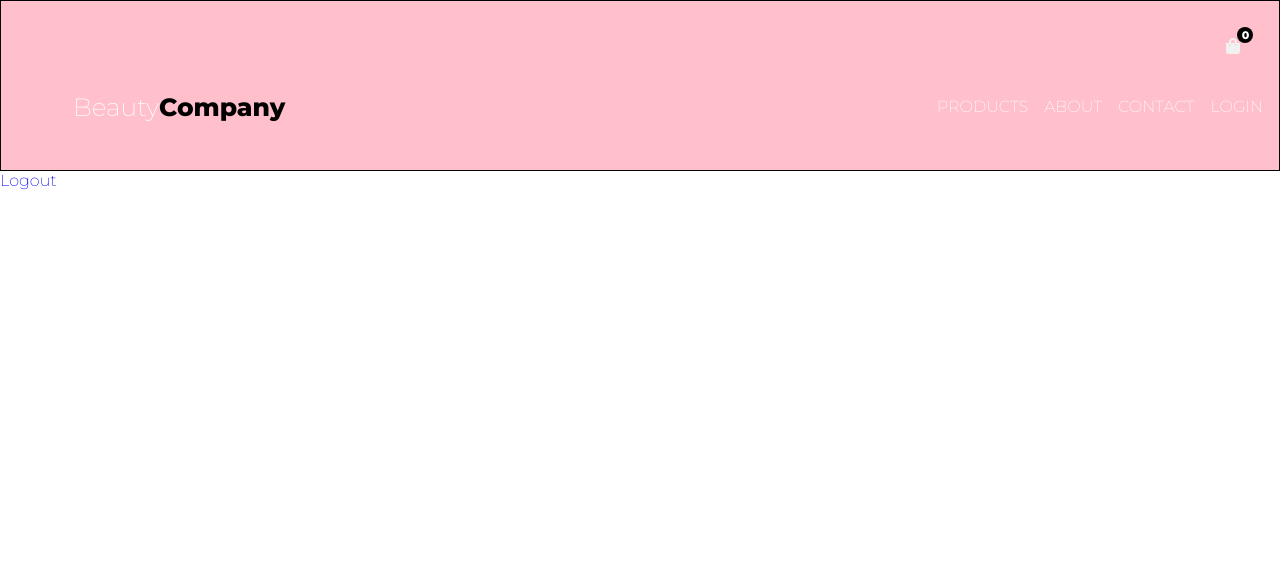
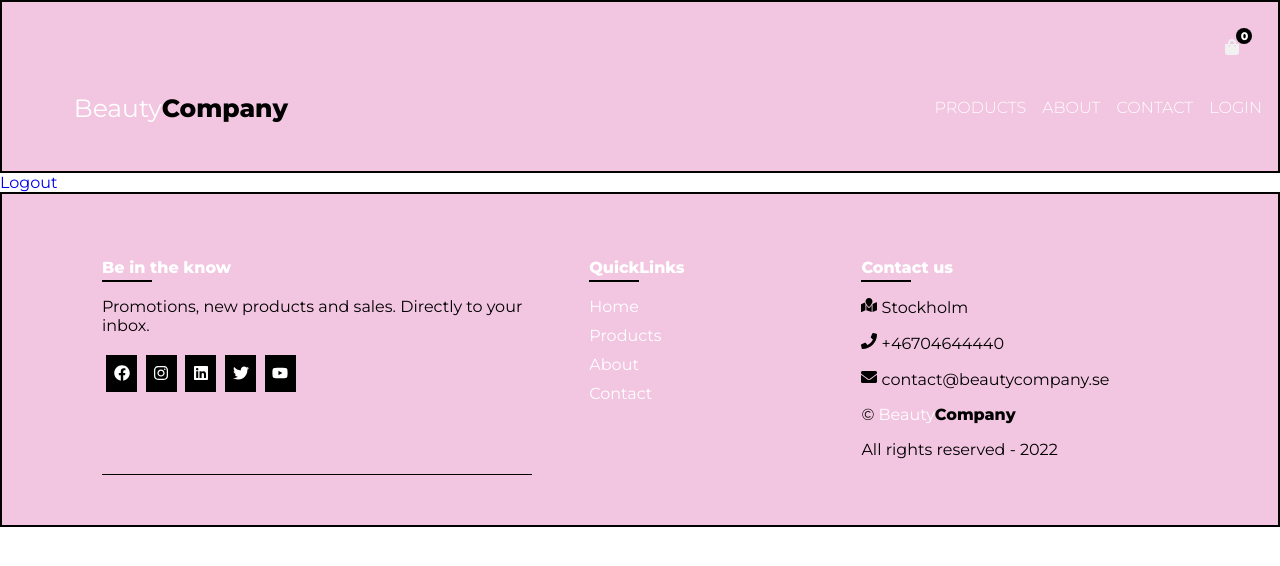
Before and after one commit to Miss-Melissa/beauty-company, a React (Create React App) app in the folder shop/: page /logout in a window 1280 px wide. Shown: the top 566 px of the page. Built offline with nearby package versions, Linux system fonts and the light colour scheme; no server answers.

Commit message:
started with footer

```diff
--- a/shop/public/index.html
+++ b/shop/public/index.html
@@ -9,15 +9,9 @@
 
   <link rel="preconnect" href="https://fonts.googleapis.com">
   <link rel="preconnect" href="https://fonts.gstatic.com" crossorigin>
-  <link rel="preconnect" href="https://fonts.googleapis.com">
-  <link rel="preconnect" href="https://fonts.gstatic.com" crossorigin>
-  <link rel="preconnect" href="https://fonts.googleapis.com">
-  <link rel="preconnect" href="https://fonts.gstatic.com" crossorigin>
   <link
-    href="https://fonts.googleapis.com/css2?family=Lato:ital,wght@0,100;0,300;0,400;1,900&family=Montserrat:wght@100;200;800&display=swap"
+    href="https://fonts.googleapis.com/css2?family=Montserrat:ital,wght@0,100;0,200;0,300;0,400;0,800;1,600&display=swap"
     rel="stylesheet">
-
-
 
   <!--
       manifest.json provides metadata used when your web app is installed on a
--- a/shop/src/App.js
+++ b/shop/src/App.js
@@ -20,6 +20,7 @@ import PageNotFound from './components/PageNotFound';
 import CheckoutSuccess from './pages/CheckoutSuccess';
 import Contact from './pages/Contact';
 import AboutUs from './pages/AboutUs';
+import Footer from './components/Footer';
 
 
 function App() {
@@ -43,6 +44,7 @@ function App() {
             <Route path="/checkout-success" element={<CheckoutSuccess />} ></Route>
             <Route path="*" element={<PageNotFound />}></Route>
           </Routes>
+          <Footer />
         </Context>
       </BrowserRouter>
 
--- a/shop/src/components/Footer.js
+++ b/shop/src/components/Footer.js
@@ -1,9 +1,66 @@
 import React from 'react'
+import { Link } from 'react-router-dom'
+import { FaMapMarked, FaPhone, FaEnvelope, FaFacebook, FaInstagram, FaLinkedin, FaTwitter, FaYoutube } from 'react-icons/fa'
 
 function Footer() {
     return (
-        <div>Footer</div>
-    )
+        <div className='footer'>
+            <div className='footer-container'>
+                <div className='sec aboutus'>
+                    <h2> Be in the know</h2>
+                    <p>
+                        Promotions, new products and sales. Directly to your inbox.
+                    </p>
+
+                    <Link to=""><FaFacebook /></Link>
+                    <Link to='/'><FaInstagram /></Link>
+                    <Link to='/'><FaLinkedin /></Link>
+                    <Link to='/'><FaTwitter /></Link>
+                    <Link to='/'><FaYoutube /></Link>
+                </div>
+
+                <div className='sec quickLinks'>
+                    <h2>QuickLinks</h2>
+
+                    <Link to='/'>Home</Link>
+                    <Link to='/Prouducts'>Products</Link>
+                    <Link to='/aboutus'>About</Link>
+                    <Link to='/contact'>Contact</Link>
+                </div>
+
+
+
+                <div className='sec contact'>
+                    <h2>Contact us</h2>
+
+                    <p>
+                        <FaMapMarked /> <span>Stockholm</span>
+                    </p>
+                    <p>
+                        <FaPhone /> <span>+46704644440</span>
+                    </p>
+
+                    <p>
+                        <FaEnvelope /> <span>contact@beautycompany.se</span>
+                    </p>
+
+                    <span className='footer-companyname'>
+                        © <strong>  <span className="spanOne">Beauty</span><span className='spanTwo'>Company</span></strong>
+                        <p className="footer-p">All rights reserved  - 2022</p>
+                    </span>
+
+                </div>
+
+            </div>
+        </div >)
 }
 
+
+
+
+
+
+
+
+
 export default Footer
--- a/shop/src/css/styles.css
+++ b/shop/src/css/styles.css
@@ -12,9 +12,9 @@ body {
 }
 
 nav {
-  background-color: pink;
+  background-color: #F2C5E0;
   padding-bottom: 3%;
-  border: 1px solid black;
+  border: 2px solid black;
 }
 nav .navbar-top {
   display: flex;
@@ -71,11 +71,12 @@ nav .navbar .logoOne {
   font-size: 25px;
   text-decoration: none;
   padding-left: 5%;
+  font-weight: 400;
 }
 nav .navbar .logoOne .logoTwo {
   font-size: 25px;
   color: black;
-  font-weight: bold;
+  font-weight: 600;
 }
 nav .navbar-links {
   height: 100%;
@@ -93,11 +94,12 @@ nav .navbar-links li a {
   margin: 0;
   padding: 8px;
   border-radius: 2px;
+  font-weight: 300;
   text-transform: uppercase;
 }
 nav .navbar-links li a:hover {
   background-color: white;
-  color: pink;
+  color: #F2C5E0;
   border-radius: 2px;
 }
 
@@ -176,9 +178,8 @@ nav .navbar-links li a:hover {
     height: 100%;
     margin: 0;
     padding: 80px 0;
-    list-style: none;
-    background-color: pink;
-    border: 1px solid black;
+    background-color: #F2C5E0;
+    border: 2px solid black;
     box-shadow: 2px 2px 6px rgba(0, 0, 0, 0.4);
     transition-duration: 0s;
     overflow: auto;
@@ -189,6 +190,7 @@ nav .navbar-links li a:hover {
     color: white;
     font-size: 20px;
     text-decoration: none;
+    font-weight: 300;
     text-transform: uppercase;
     transition-duration: 0.25s;
   }
@@ -197,5 +199,106 @@ nav .navbar-links li a:hover {
     color: black;
   }
 }
+.footer {
+  height: auto;
+  padding: 50px 100px;
+  flex-wrap: wrap;
+  background: #F2C5E0;
+  border: 2px solid black;
+}
+.footer .footer-container {
+  display: flex;
+  justify-content: space-between;
+  flex-wrap: wrap;
+  flex-direction: row;
+}
+.footer .footer-container .sec.aboutus {
+  width: 40%;
+  padding-bottom: 2%;
+  border-bottom: 1px solid black;
+}
+.footer .footer-container .sec.aboutus h2 {
+  position: relative;
+  color: white;
+  font-weight: 600;
+  margin-bottom: 20px;
+}
+.footer .footer-container .aboutus h2::before {
+  content: "";
+  position: absolute;
+  bottom: -5px;
+  left: 0;
+  width: 50px;
+  height: 2px;
+  background: black;
+}
+.footer .footer-container .sec.aboutus a {
+  width: 31px;
+  height: 37px;
+  background: black;
+  display: inline-flex;
+  justify-content: center;
+  align-items: center;
+  margin: 1%;
+  color: white;
+}
+.footer .footer-container .sec.aboutus a:hover {
+  color: #F2C5E0;
+}
+.footer .footer-container .quickLinks h2 {
+  color: white;
+  position: relative !important;
+  color: white;
+  font-weight: 600;
+  margin-bottom: 20px;
+}
+.footer .footer-container .quickLinks h2::before {
+  content: "";
+  position: absolute;
+  bottom: -5px;
+  left: 0;
+  width: 50px;
+  height: 2px;
+  background: black;
+}
+.footer .sec.quickLinks {
+  width: 20%;
+  padding-bottom: 2%;
+}
+.footer .sec.quickLinks a {
+  color: white;
+  display: block;
+  padding: 0 0 10px;
+}
+.footer .sec.quickLinks a:hover {
+  color: black;
+}
+
+.footer-container .sec.contact {
+  width: calc(35% - 60px);
+}
+
+.footer-container .sec.contact h2 {
+  color: white;
+  position: relative !important;
+  color: white;
+  font-weight: 600;
+  margin-bottom: 20px;
+}
+
+.footer-container .sec.contact h2::before {
+  content: "";
+  position: absolute;
+  bottom: -5px;
+  left: 0;
+  width: 50px;
+  height: 2px;
+  background: black;
+}
+
+.spanOne {
+  color: white;
+  font-weight: 400;
+}
 
 /*# sourceMappingURL=styles.css.map */
--- a/shop/src/scss/abstracts/_variables.scss
+++ b/shop/src/scss/abstracts/_variables.scss
@@ -1,2 +1,3 @@
 $Font30: 30px;
-$WhiteColor :white;
+$White :white;
+$Pink: #F2C5E0;
--- a/shop/src/scss/components/__components-dir.scss
+++ b/shop/src/scss/components/__components-dir.scss
@@ -1 +1,2 @@
 @import "./nav";
+@import "./footer";
--- a/shop/src/scss/components/_footer.scss
+++ b/shop/src/scss/components/_footer.scss
@@ -0,0 +1,112 @@
+.footer {
+  height: auto;
+  padding: 50px 100px;
+  flex-wrap: wrap;
+  background: $Pink;
+  border: 2px solid black;
+
+  .footer-container {
+    display: flex;
+    justify-content: space-between;
+    flex-wrap: wrap;
+    flex-direction: row;
+  }
+
+  .footer-container .sec.aboutus {
+    width: 40%;
+    padding-bottom: 2%;
+    border-bottom: 1px solid black;
+  }
+
+  .footer-container .sec.aboutus h2 {
+    position: relative;
+    color: white;
+    font-weight: 600;
+    margin-bottom: 20px;
+  }
+
+  .footer-container .aboutus h2::before {
+    content: "";
+    position: absolute;
+    bottom: -5px;
+    left: 0;
+    width: 50px;
+    height: 2px;
+    background: black;
+  }
+
+  .footer-container .sec.aboutus a {
+    width: 31px;
+    height: 37px;
+    background: black;
+    display: inline-flex;
+    justify-content: center;
+    align-items: center;
+    margin: 1%;
+    color: white;
+  }
+
+  .footer-container .sec.aboutus a:hover {
+    color: $Pink;
+  }
+
+  .footer-container .quickLinks h2 {
+    color: $White;
+    position: relative !important;
+    color: white;
+    font-weight: 600;
+    margin-bottom: 20px;
+  }
+
+  .footer-container .quickLinks h2::before {
+    content: "";
+    position: absolute;
+    bottom: -5px;
+    left: 0;
+    width: 50px;
+    height: 2px;
+    background: black;
+  }
+
+  .sec.quickLinks {
+    width: 20%;
+    padding-bottom: 2%;
+  }
+
+  .sec.quickLinks a {
+    color: white;
+    display: block;
+    padding: 0 0 10px;
+  }
+
+  .sec.quickLinks a:hover {
+    color: black;
+  }
+}
+
+.footer-container .sec.contact {
+  width: calc(35% - 60px);
+}
+
+.footer-container .sec.contact h2 {
+  color: $White;
+  position: relative !important;
+  color: white;
+  font-weight: 600;
+  margin-bottom: 20px;
+}
+
+.footer-container .sec.contact h2::before {
+  content: "";
+  position: absolute;
+  bottom: -5px;
+  left: 0;
+  width: 50px;
+  height: 2px;
+  background: black;
+}
+
+.spanOne{
+  color: $White;
+  font-weight: 400;
+}
--- a/shop/src/scss/components/_nav.scss
+++ b/shop/src/scss/components/_nav.scss
@@ -1,7 +1,7 @@
 nav {
-  background-color: pink;
+  background-color: $Pink;
   padding-bottom: 3%;
-  border: 1px solid black;
+  border: 2px solid black;
 
   .navbar-top {
     display: flex;
@@ -9,7 +9,7 @@ nav {
     padding: 2%;
 
     .status {
-      color: $WhiteColor;
+      color: $White;
     }
 
     .cart {
@@ -57,19 +57,19 @@ nav {
     position: relative;
     justify-content: space-between;
     align-items: center;
-    color: $WhiteColor;
+    color: $White;
 
     .logoOne {
       margin: .5rem;
-      color: $WhiteColor;
+      color: $White;
       font-size: 25px;
       text-decoration: none;
       padding-left: 5%;
-
+      font-weight: 400;
       .logoTwo {
         font-size: 25px;
         color: black;
-        font-weight: bold;
+        font-weight: 600;
       }
     }
 
@@ -92,18 +92,21 @@ nav {
   .navbar-links li a {
     display: block;
     text-decoration: none;
-    color: $WhiteColor;
+    color: $White;
     margin: 0;
     padding: 8px;
     border-radius: 2px;
+    font-weight:300;
     text-transform: uppercase;
   }
 
   .navbar-links li a:hover {
     background-color: white;
-    color: pink;
+    color: $Pink;
     border-radius: 2px;
   }
+
+
 
 }
 
@@ -161,7 +164,7 @@ nav {
     display: none;
     width: 30px;
     margin: 1rem;
-    color: $WhiteColor;
+    color: $White;
     display: flex;
     cursor: pointer;
     z-index: 1;
@@ -174,7 +177,7 @@ nav {
     position: absolute;
     width: 100%;
     height: 3px;
-    background-color: $WhiteColor;
+    background-color: $White;
     transition-duration: .25s;
   }
 
@@ -197,9 +200,8 @@ nav {
     height: 100%;
     margin: 0;
     padding: 80px 0;
-    list-style: none;
-    background-color: pink;
-    border: 1px solid black;
+    background-color: $Pink;
+    border: 2px solid black;
     box-shadow: 2px 2px 6px rgba(0, 0, 0, .4);
     transition-duration: .0s;
     overflow: auto;
@@ -209,9 +211,10 @@ nav {
   .menu__item {
     display: block;
     padding: 12px 24px;
-    color: $WhiteColor;
+    color: $White;
     font-size: 20px;
     text-decoration: none;
+    font-weight: 300;
     text-transform: uppercase;
     transition-duration: .25s;
   }
```
Also changed, not shown: shop/src/scss/base/_typography.scss (line endings or trailing spaces), 1 other file (tests, documents, lock files or other folders).
